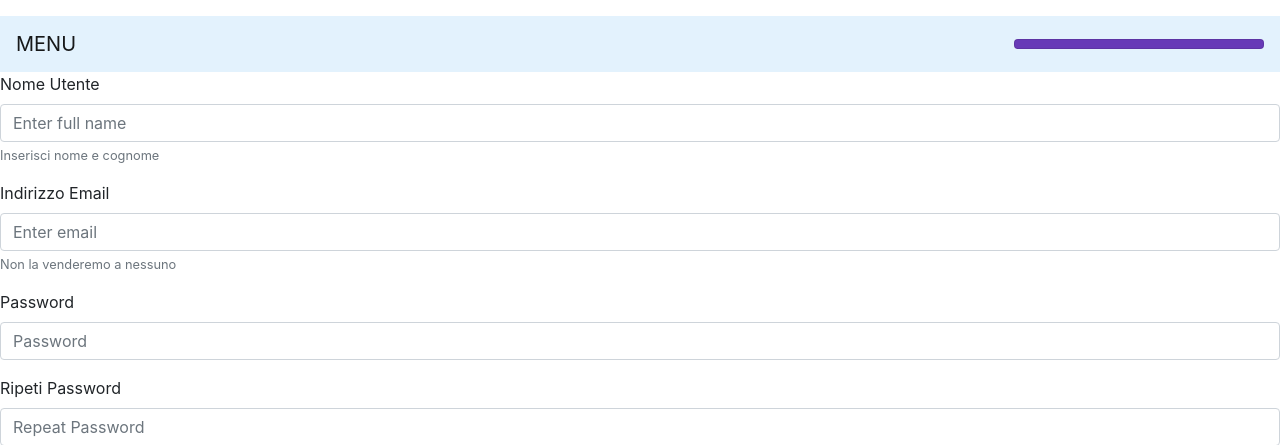
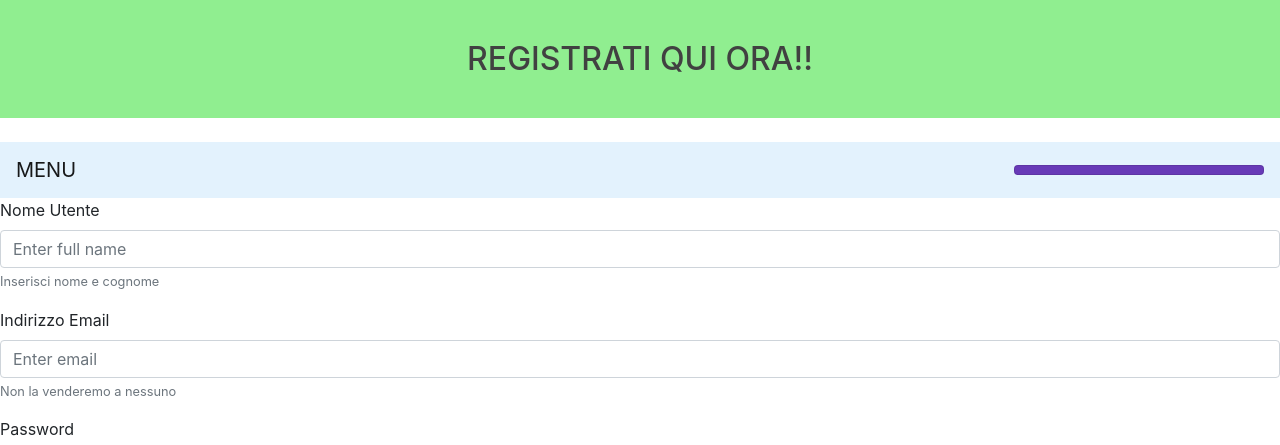
Before and after one commit to TommasoFachin/matchMaker, a Flask app: page /logout in a window 1280 px wide. Shown: the top 445 px of that part. Run offline with Flask 2, Linux system fonts and the light colour scheme; the page is wider than the window, and the part outside it is not shown; some libraries are stand-ins or nearby versions.

Commit message:
pptx
pptx

```diff
--- a/Progetto MongoDB/templates/registrazione.html
+++ b/Progetto MongoDB/templates/registrazione.html
@@ -9,6 +9,12 @@
   <script src={{ url_for('static', filename='static/js/script1.js') }}></script>
 
 </head>
+<header >
+<div class="head">
+<h2><center><span color="red">REGISTRATI QUI ORA!!</span></center></h2>
+<!-- <img src="static/images/logoo.jpg" /> -->
+</div>
+</header>
 <body>
 
   <nav class="navbar navbar-light">
```
Also changed, not shown: 1 other file.
